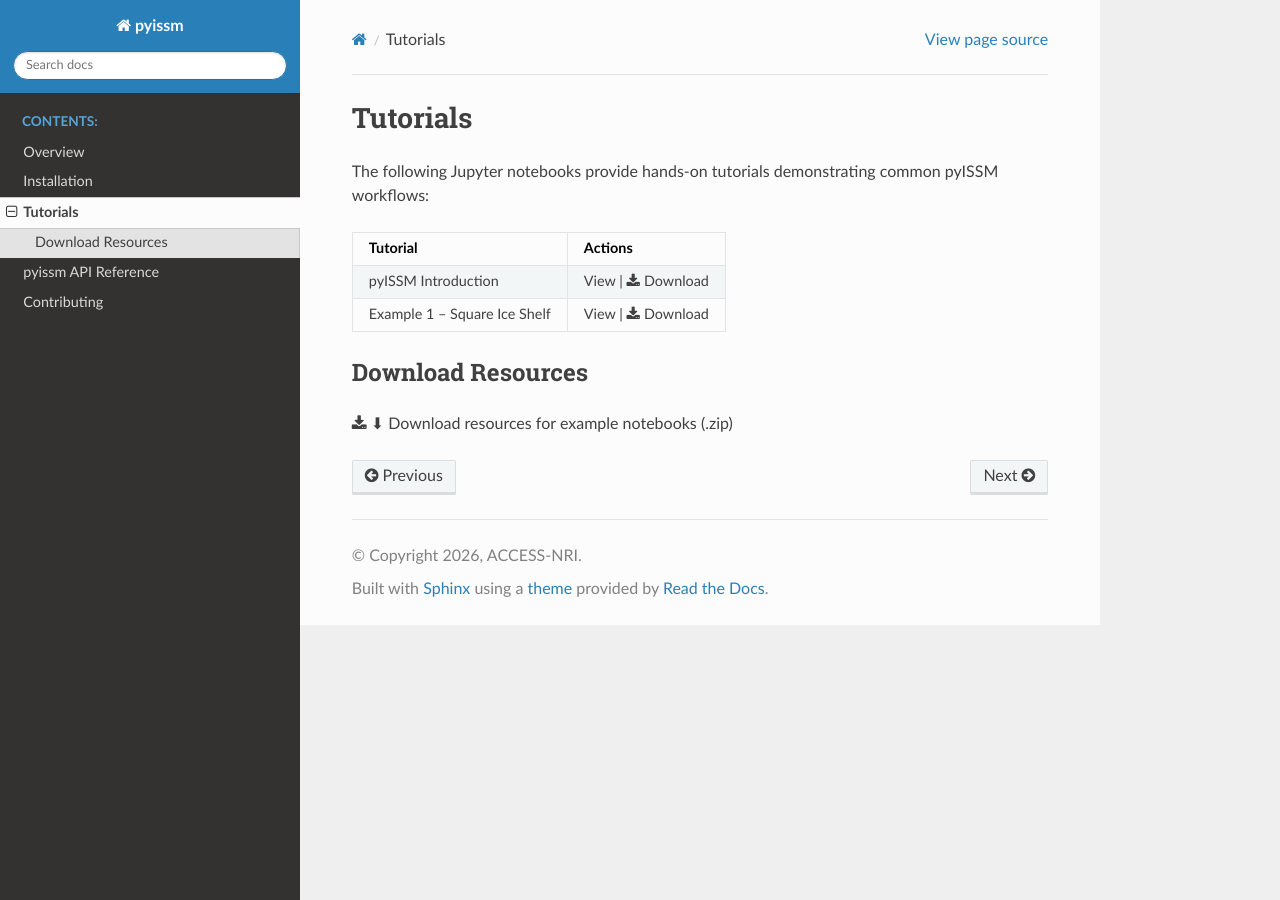
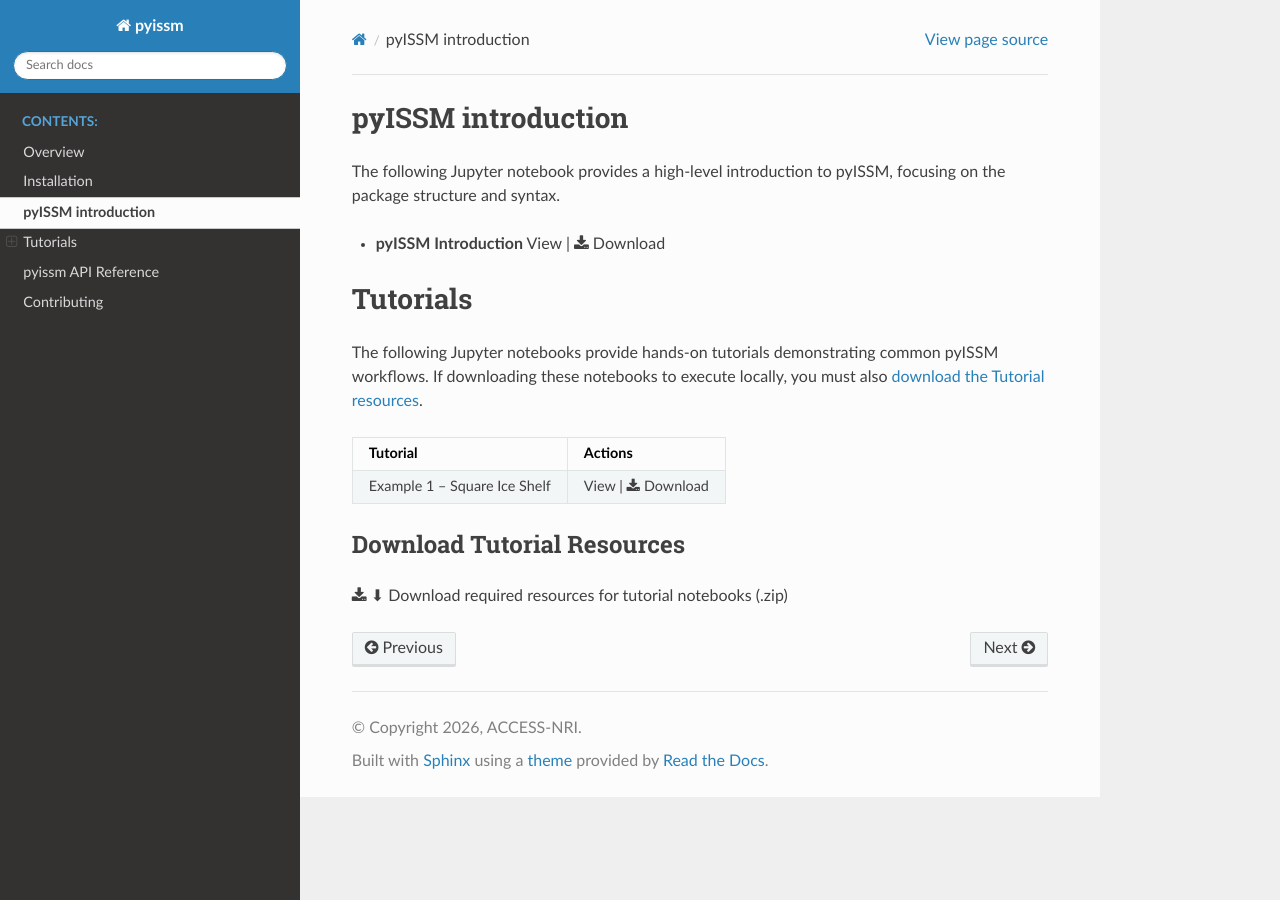
Before and after one commit to ACCESS-NRI/pyISSM, a Sphinx documentation site: the page built from docs/source/tutorials.rst, in a window 1280 px wide. Built offline with Sphinx 7.4.7 and the Read the Docs theme 3.1.0, drawn with Linux system fonts in a browser that asks for light colours.

Commit message:
Update docs layout

```diff
--- a/docs/source/tutorials.rst
+++ b/docs/source/tutorials.rst
@@ -1,23 +1,31 @@
 .. _tutorials:
+
+pyISSM introduction
+===================
+
+The following Jupyter notebook provides a high-level introduction to pyISSM, focusing on the package structure and syntax.
+
+- **pyISSM Introduction**
+  :doc:`View <tutorials/1_pyISSM_intro>` | :download:`Download <tutorials/1_pyISSM_intro.ipynb>`
 
 Tutorials
 =========
 
-The following Jupyter notebooks provide hands-on tutorials demonstrating common pyISSM workflows:
+The following Jupyter notebooks provide hands-on tutorials demonstrating common pyISSM workflows.
+If downloading these notebooks to execute locally, you must also
+:ref:`download the Tutorial resources <download-tutorial-resources>`.
 
 .. list-table::
    :header-rows: 1
 
    * - Tutorial
      - Actions
-   * - pyISSM Introduction
-     - :doc:`View <tutorials/1_pyISSM_intro>` |
-       :download:`Download <tutorials/1_pyISSM_intro.ipynb>`
    * - Example 1 – Square Ice Shelf
      - :doc:`View <tutorials/ex1_SquareIceShelf>` |
        :download:`Download <tutorials/ex1_SquareIceShelf.ipynb>`
 
-Download Resources
+Download Tutorial Resources
 ------------------
+.. _download-tutorial-resources:
 
-:download:`⬇ Download resources for example notebooks (.zip) <tutorials/assets.zip>`
+:download:`⬇ Download required resources for tutorial notebooks (.zip) <tutorials/assets.zip>`
```
